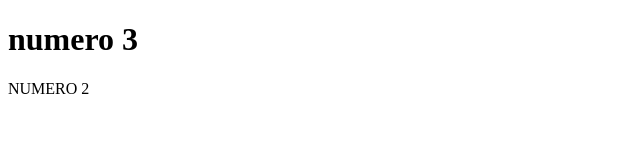
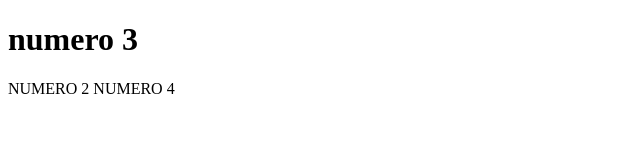
Before and after one commit to INGANDRESCHACON/REPOSITORIO_NUMERO_UNO, a plain HTML site: page nosotros.html in a window 1280 px wide. Shown: the whole page, without its empty margins (0-640 px from the left). Drawn offline with Linux system fonts and the light colour scheme.

Commit message:
commit numero 3

```diff
--- a/nosotros.html
+++ b/nosotros.html
@@ -14,5 +14,6 @@
 
 </h1>
     NUMERO 2
+    NUMERO 4
 </body>
 </html>
```
